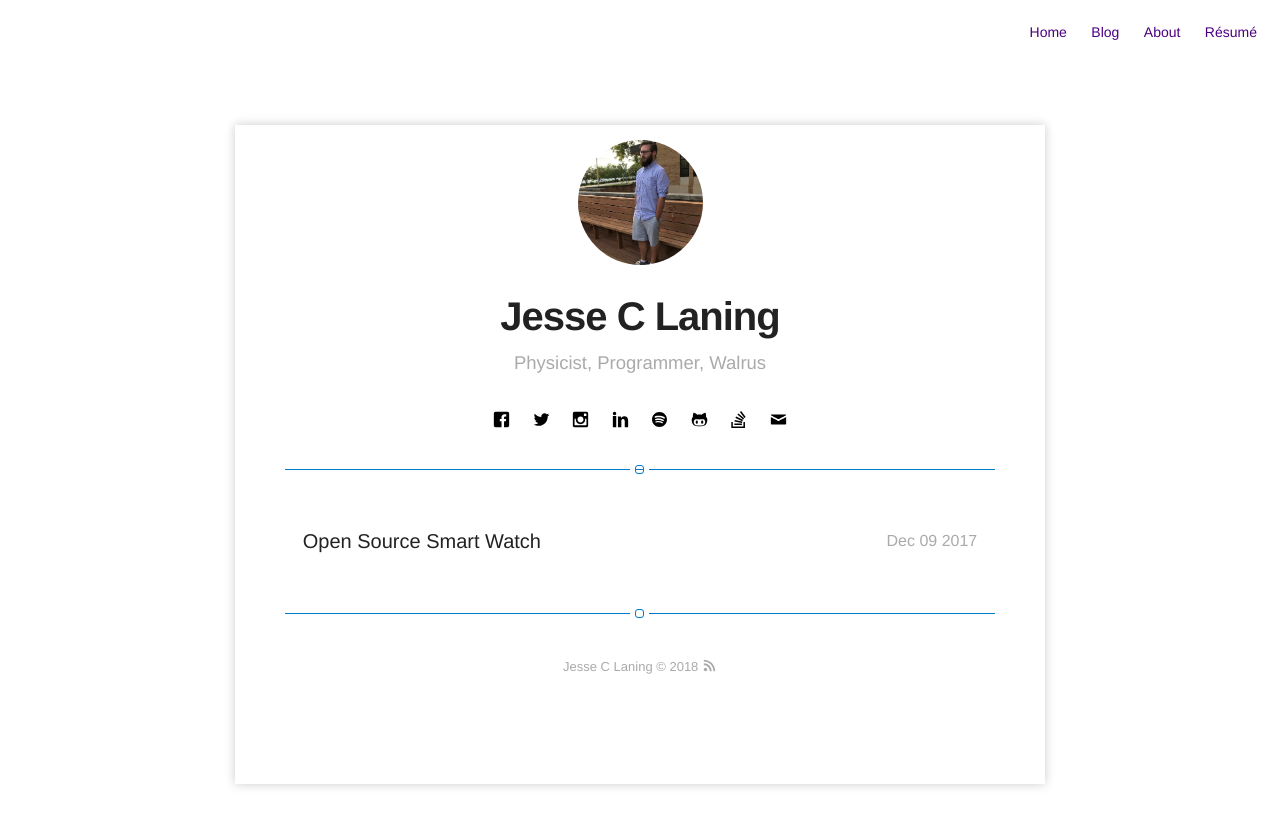
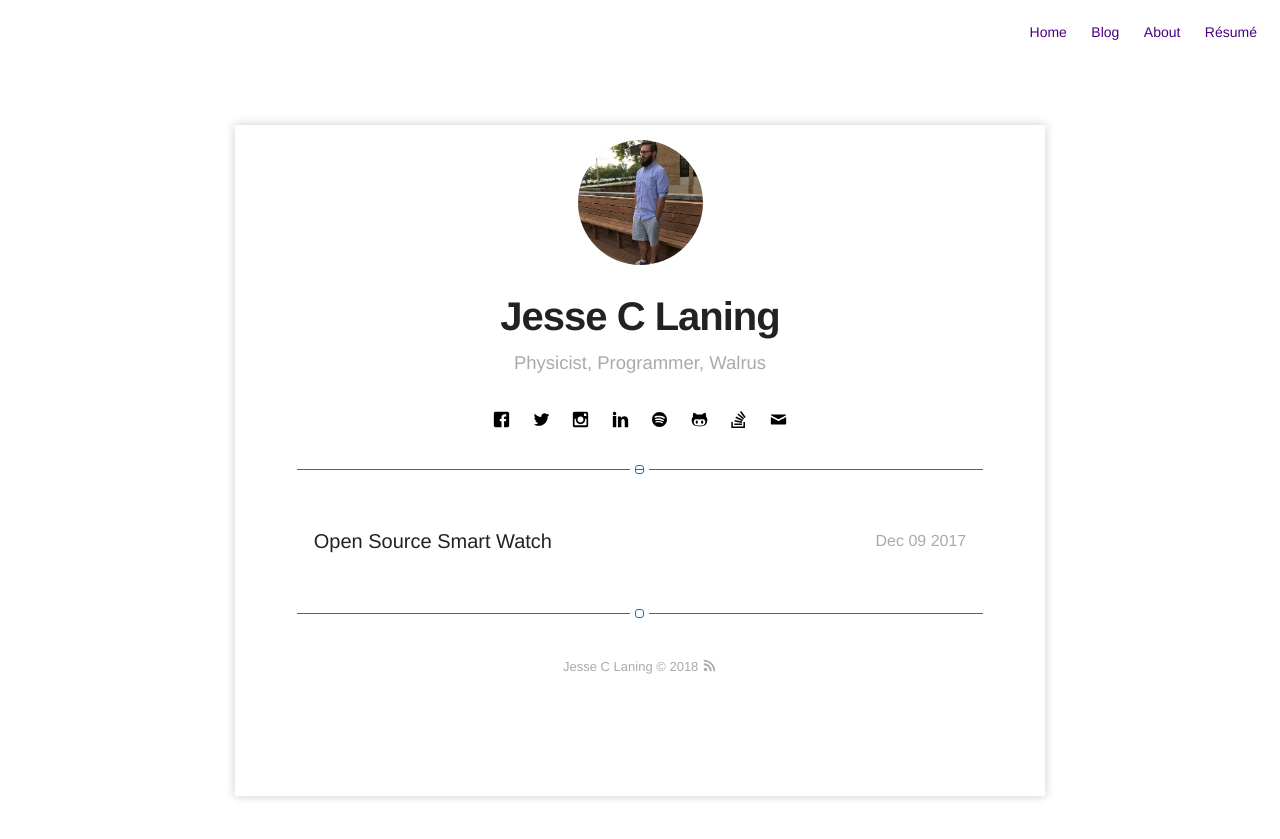
Before and after one commit to jamolnng/jamolnng.github.io, a Jekyll site: the page built from projects.html, in a window 1280 px wide. Shown: the top 839 px of the page. Built offline with Jekyll 4.4.1, drawn with Linux system fonts in a browser that asks for light colours; nearby versions of some CDN libraries; library files that are not in the unit come from our copies.

Commit message:
Update default.html

```diff
--- a/_layouts/default.html
+++ b/_layouts/default.html
@@ -32,12 +32,12 @@
 <body>
     <div class="wrapper-{% if site.width == "normal" %}normal{% elsif site.width == "large" %}large{% endif %}">
         {% if page.tag %}
-            <div class="post" style="padding:50px;padding-top:15px;background-color:#FFFFFF;box-shadow:0px 0px 10px 0px #CCCCCC;">
+            <div class="post" style="padding:7.6%;padding-top:15px;background-color:#FFFFFF;box-shadow:0px 0px 10px 0px #CCCCCC;">
         {% else %}
             {% if showHeader != true %}
-                <div class="page {{ page.title | downcase }}" style="padding:50px;padding-top:15px;background-color:#FFFFFF;box-shadow:0px 0px 10px 0px #CCCCCC;">
+                <div class="page {{ page.title | downcase }}" style="padding:7.6%;padding-top:15px;background-color:#FFFFFF;box-shadow:0px 0px 10px 0px #CCCCCC;">
             {% else %}
-                <div class="{{ page.title | downcase }}" style="padding:50px;padding-top:15px;background-color:#FFFFFF;box-shadow:0px 0px 10px 0px #CCCCCC;">
+                <div class="{{ page.title | downcase }}" style="padding:7.6%;padding-top:15px;background-color:#FFFFFF;box-shadow:0px 0px 10px 0px #CCCCCC;">
             {% endif %}
         {% endif %}
 
```
